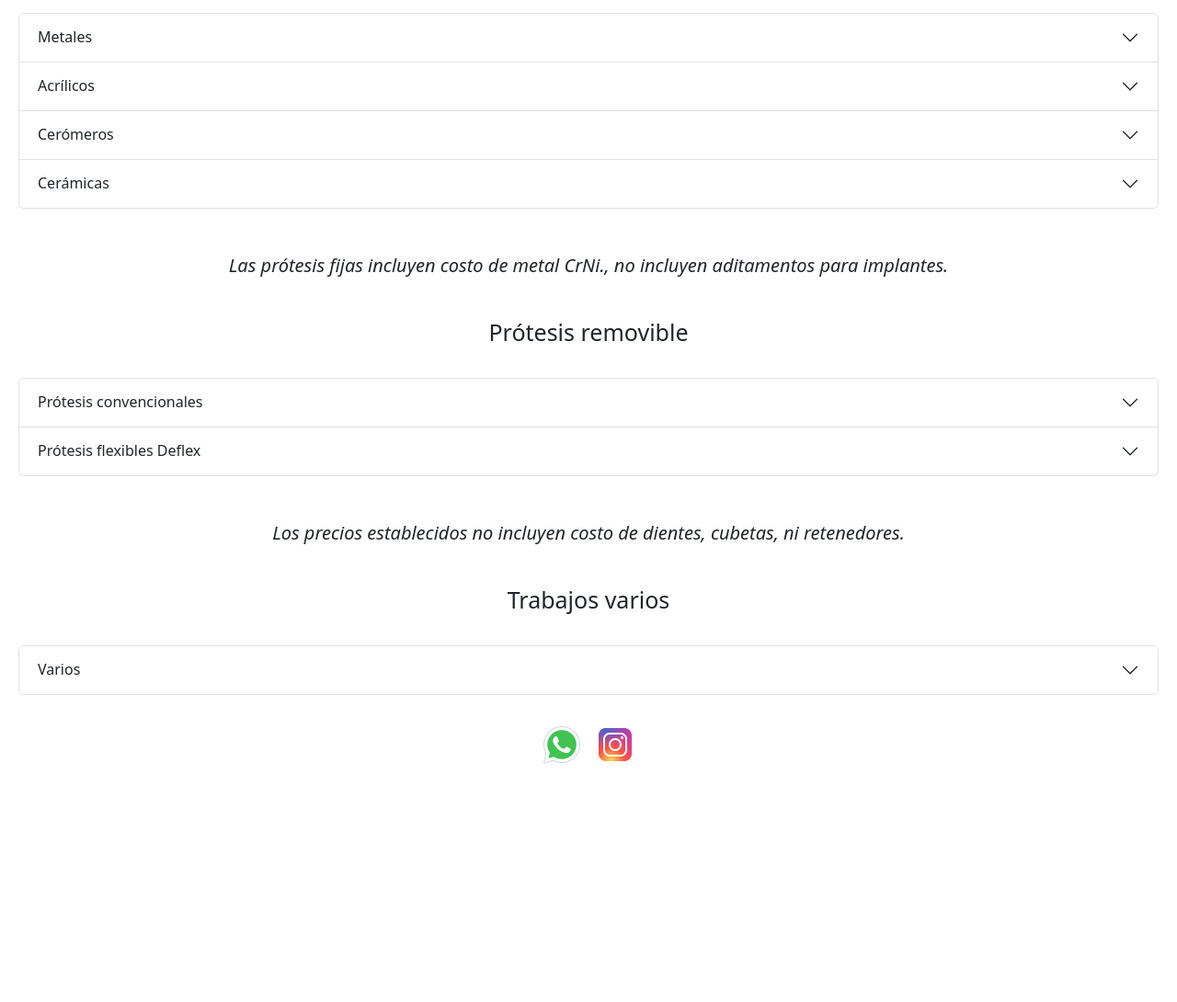
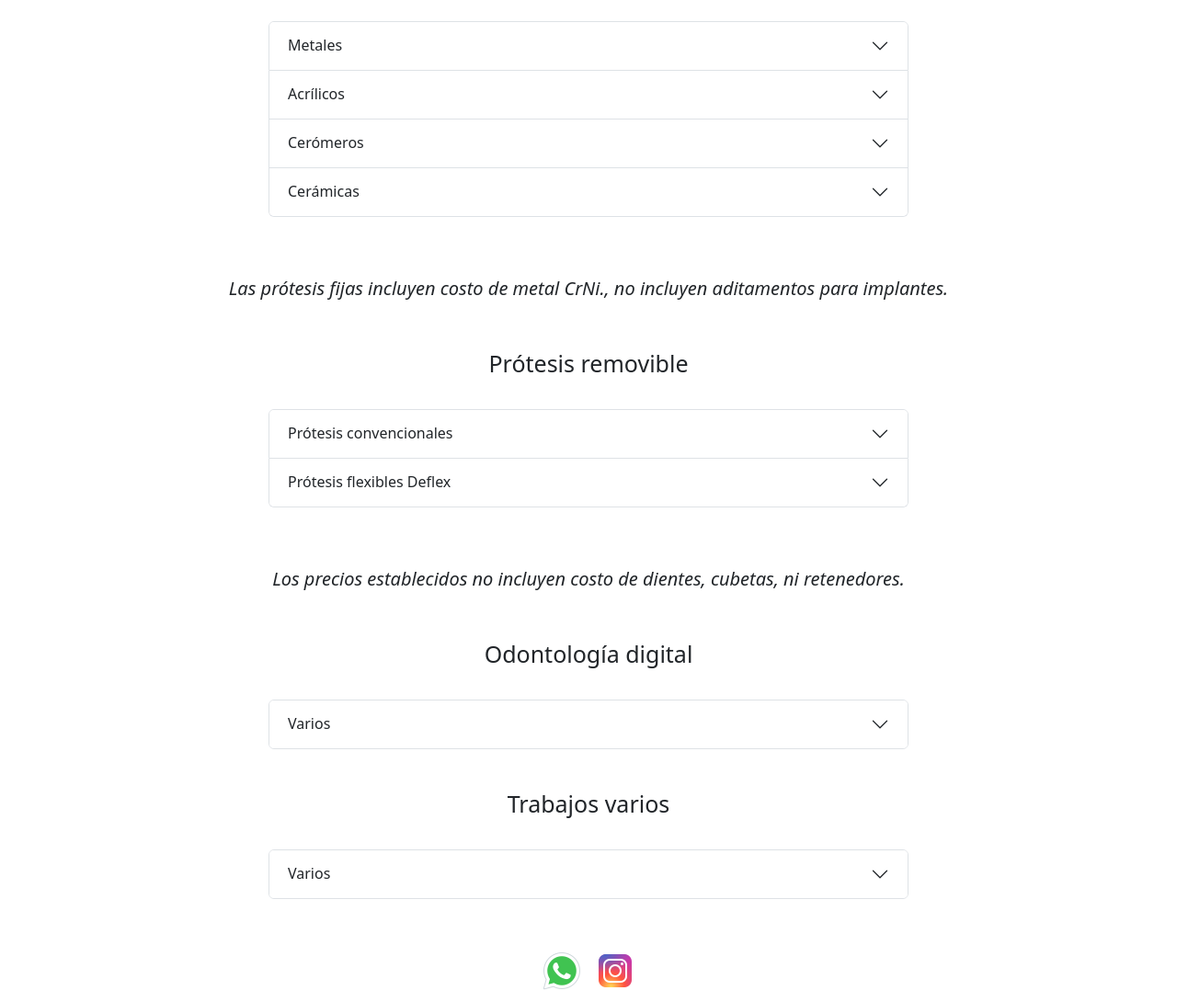
Before and after one commit to furgos11/LabBurgos, a website: page pages/arancel.html in a window 1280 px wide. Shown: the part 232-1322 px from the top of the page at 92% size. Before the commit the page ends 1076 px from the top, so only its background shows below. Drawn offline with nearby package versions, Linux system fonts and the light colour scheme.

Commit message:
lista centrada de arancel, agregado od. digital

```diff
--- a/pages/arancel.html
+++ b/pages/arancel.html
@@ -36,10 +36,10 @@
         </nav>
     </header>
 
-    <section>
-
-        <h2 class="h2">Prótesis fija</h2>
-
+    <section class="container my-4">
+        <h2 class="h2 text-center">Prótesis fija</h2>
+        <div class="row justify-content-center">
+            <div class="col-md-8">
                 <div class="accordion" id="accordionExample">
                     <!-- Primer ítem -->
                     <div class="accordion-item">
@@ -130,16 +130,16 @@
                         </div>
                     </div>
                 </div>
-
-        <h3 class="h3"> Las prótesis fijas incluyen costo de metal CrNi., no incluyen aditamentos para implantes.</h3>
-
+            </div>
+        </div>
+        <h3 class="h3 text-center mt-3">Las prótesis fijas incluyen costo de metal CrNi., no incluyen aditamentos para implantes.</h3>
     </section>
 
-    <section>
-
-        <h2 class="h2">Prótesis removible</h2>
-
-        <div class="accordion" id="accordionExample">
+    <section class="container my-4">
+        <h2 class="h2 text-center">Prótesis removible</h2>
+        <div class="row justify-content-center">
+            <div class="col-md-8">
+                <div class="accordion" id="accordionExample1">
                     <!-- Primer ítem -->
                     <div class="accordion-item">
                         <h2 class="accordion-header">
@@ -147,7 +147,7 @@
                                 Prótesis convencionales
                             </button>
                         </h2>
-                <div id="collapseFive" class="accordion-collapse collapse" data-bs-parent="#accordionExample">
+                        <div id="collapseFive" class="accordion-collapse collapse" data-bs-parent="#accordionExample1">
                             <div class="accordion-body">
                                 <ul class="list-group list-group-flush">
                                     <li class="list-group-item">An item</li>
@@ -163,13 +163,14 @@
                         </div>
                     </div>
 
+                    <!-- Segundo ítem -->
                     <div class="accordion-item">
                         <h2 class="accordion-header">
                             <button class="accordion-button collapsed" type="button" data-bs-toggle="collapse" data-bs-target="#collapseSeven" aria-expanded="false" aria-controls="collapseSeven">
                                 Prótesis flexibles Deflex
                             </button>
                         </h2>
-                <div id="collapseSeven" class="accordion-collapse collapse" data-bs-parent="#accordionExample">
+                        <div id="collapseSeven" class="accordion-collapse collapse" data-bs-parent="#accordionExample1">
                             <div class="accordion-body">
                                 <ul class="list-group list-group-flush">
                                     <li class="list-group-item">An item</li>
@@ -180,23 +181,23 @@
                         </div>
                     </div>
                 </div>
-
-        <h3 class="h3">Los precios establecidos no incluyen costo de dientes, cubetas, ni retenedores.</h3>
-
+            </div>
+        </div>
+        <h3 class="h3 text-center mt-3">Los precios establecidos no incluyen costo de dientes, cubetas, ni retenedores.</h3>
     </section>
 
-    <section>
-
-        <h2 class="h2">Trabajos varios</h2>
-
-        <div class="accordion" id="accordionExample">
+    <section class="container my-4">
+        <h2 class="h2 text-center">Odontología digital</h2>
+        <div class="row justify-content-center">
+            <div class="col-md-8">
+                <div class="accordion" id="accordionExample2">
                     <div class="accordion-item">
                         <h2 class="accordion-header">
-                    <button class="accordion-button collapsed" type="button" data-bs-toggle="collapse" data-bs-target="#collapseEight" aria-expanded="false" aria-controls="collapseEight">
+                            <button class="accordion-button collapsed" type="button" data-bs-toggle="collapse" data-bs-target="#collapseEight1" aria-expanded="false" aria-controls="collapseEight1">
                                 Varios
                             </button>
                         </h2>
-                <div id="collapseEight" class="accordion-collapse collapse" data-bs-parent="#accordionExample">
+                        <div id="collapseEight1" class="accordion-collapse collapse" data-bs-parent="#accordionExample2">
                             <div class="accordion-body">
                                 <ul class="list-group list-group-flush">
                                     <li class="list-group-item">An item</li>
@@ -208,8 +209,38 @@
                         </div>
                     </div>
                 </div>
+            </div>
+        </div>
+    </section>
 
+    <section class="container my-4">
+        <h2 class="h2 text-center">Trabajos varios</h2>
+        <div class="row justify-content-center">
+            <div class="col-md-8">
+                <div class="accordion" id="accordionExample3">
+                    <div class="accordion-item">
+                        <h2 class="accordion-header">
+                            <button class="accordion-button collapsed" type="button" data-bs-toggle="collapse" data-bs-target="#collapseEight2" aria-expanded="false" aria-controls="collapseEight2">
+                                Varios
+                            </button>
+                        </h2>
+                        <div id="collapseEight2" class="accordion-collapse collapse" data-bs-parent="#accordionExample3">
+                            <div class="accordion-body">
+                                <ul class="list-group list-group-flush">
+                                    <li class="list-group-item">An item</li>
+                                    <li class="list-group-item">A second item</li>
+                                    <li class="list-group-item">A third item</li>
+                                    <li class="list-group-item">A fourth item</li>
+                                </ul>
+                            </div>
+                        </div>
+                    </div>
+                </div>
+            </div>
+        </div>
     </section>
+
+
 
 
     <footer>
```
Also changed, not shown: pages/trabajos.html (+1 -1 lines). Lines whose indentation alone changed are shown as unchanged.
